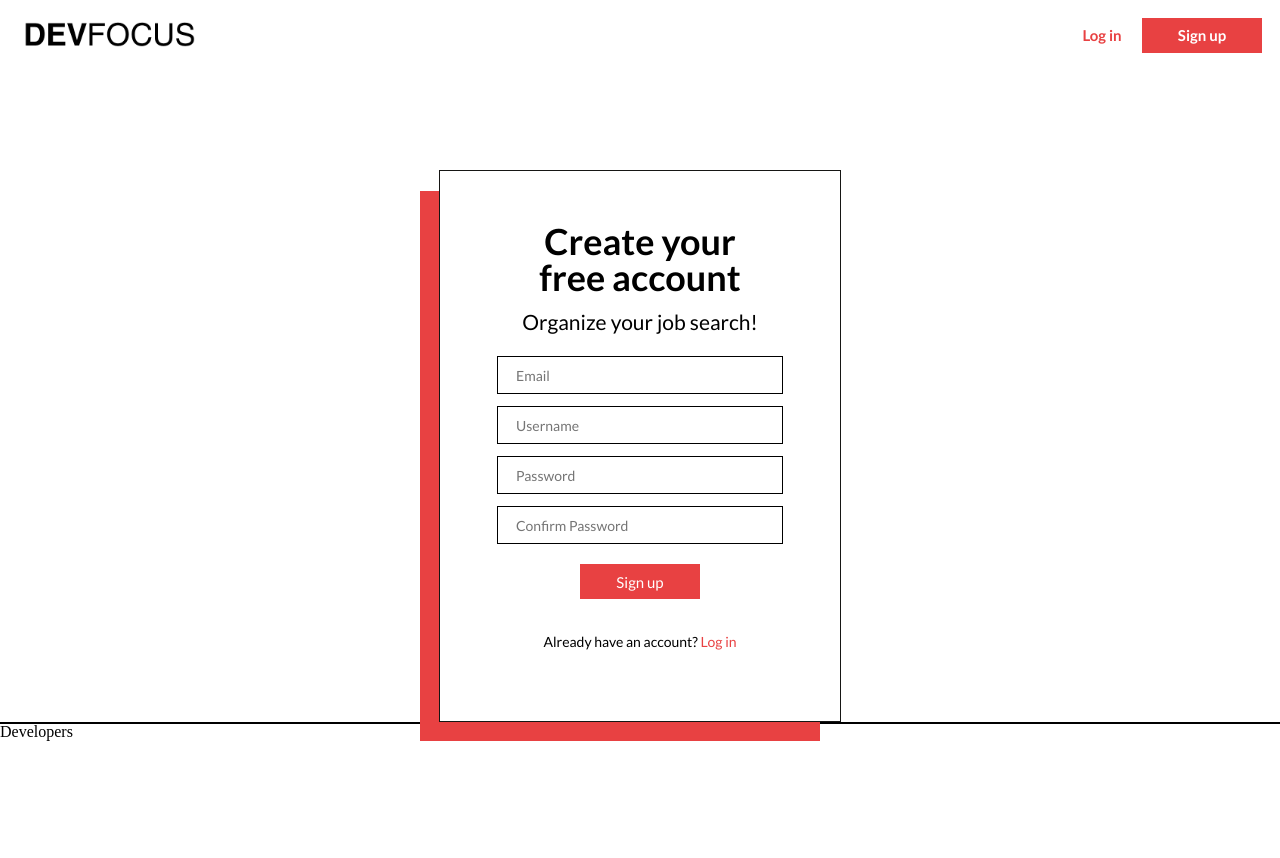
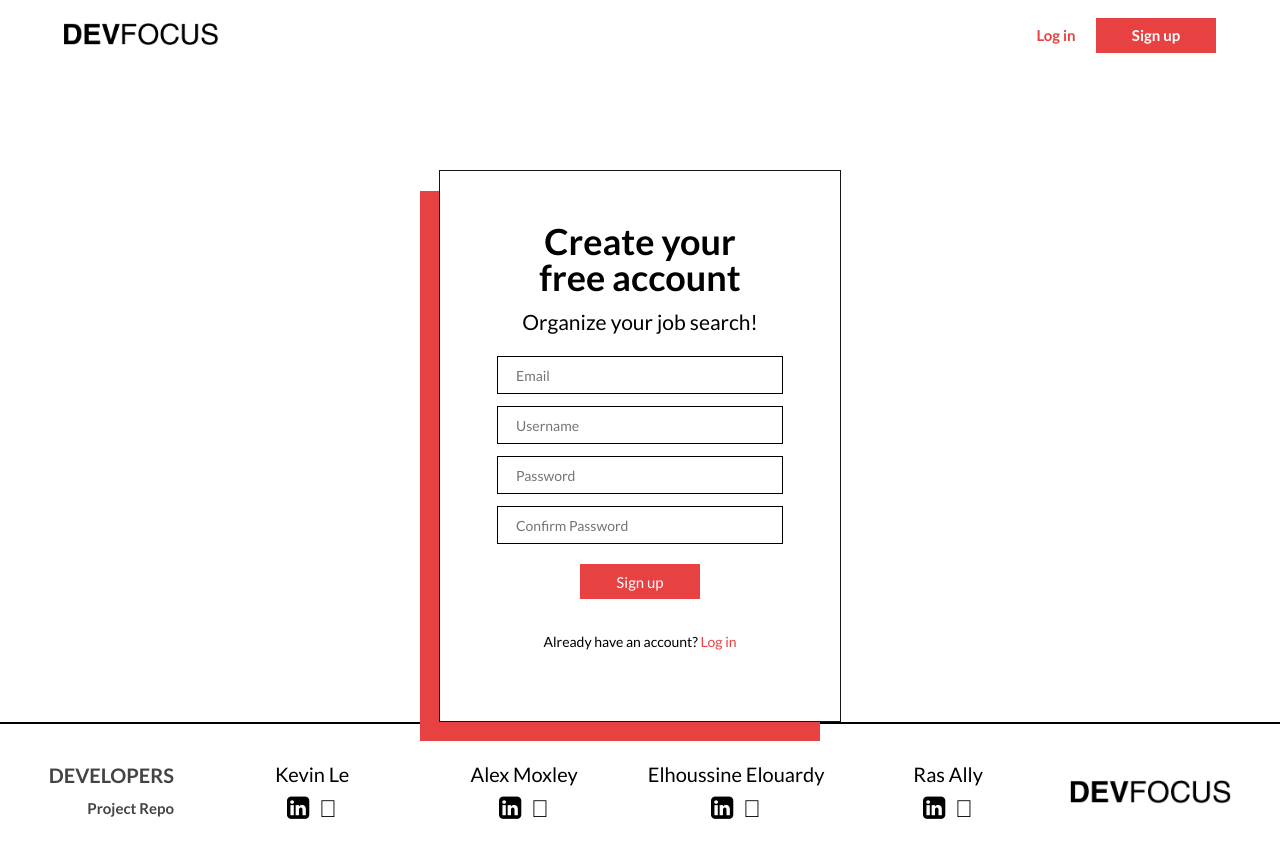
Before and after one commit to elhoussine/devfocus, a React (Create React App) app in the folder frontend/: page /#/signup in a window 1280 px wide. Shown: the top 858 px of the page. Built offline with nearby package versions, Linux system fonts and the light colour scheme.

Commit message:
create footer

```diff
--- a/frontend/public/index.html
+++ b/frontend/public/index.html
@@ -28,6 +28,15 @@
     <link rel="preconnect" href="https://fonts.googleapis.com">
 <link rel="preconnect" href="https://fonts.gstatic.com" crossorigin>
 <link href="https://fonts.googleapis.com/css2?family=Lato:wght@400;700&display=swap" rel="stylesheet">
+
+ <link
+      rel="stylesheet"
+      href="https://cdnjs.cloudflare.com/ajax/libs/font-awesome/4.7.0/css/font-awesome.min.css"
+    />
+ <link
+      rel="stylesheet"
+      href="https://cdnjs.cloudflare.com/ajax/libs/font-awesome/6.1.1/css/brands.min.css"
+    />
   </head>
   <body>
     <noscript>You need to enable JavaScript to run this app.</noscript>
--- a/frontend/src/components/Footer/Footer.jsx
+++ b/frontend/src/components/Footer/Footer.jsx
@@ -1,13 +1,70 @@
 import React from "react";
 import { Link } from "react-router-dom";
-import "./footer.css"
+import "./footer.css";
+import logo from "../../assets/logo-raleway-h40.png"
 
 function Footer() {
-  return(
+  return (
     <div className="footer-container">
-      <h1>Developers</h1>
+      <h1>
+        DEVELOPERS
+        <a
+          href="https://github.com/kevinledev/serene-brook-14726"
+          className="footer-rowname"
+        >
+          Project Repo
+        </a>
+        {/* <div className="footer-rowname">GitHub</div> */}
+      </h1>
+
+      <div className="dev-cards">
+        <div className="dev-card">
+          Kevin Le
+          <div className="devlinks">
+            <a class="fa fa-linkedin"></a>
+            <a
+              href="https://github.com/kevinledev"
+              class="fa-brands fa-github"
+            ></a>
+          </div>
+        </div>
+        <div className="dev-card">
+          Alex Moxley{" "}
+          <div className="devlinks">
+            <a class="fa fa-linkedin"></a>
+            <a
+              href="https://github.com/amoxley-dev"
+              class="fa-brands fa-github"
+            ></a>
+          </div>
+        </div>
+        <div className="dev-card">
+          Elhoussine Elouardy{" "}
+          <div className="devlinks">
+            <a class="fa fa-linkedin"></a>
+            <a
+              href="https://github.com/elhoussine"
+              class="fa-brands fa-github"
+            ></a>
+          </div>
+        </div>
+        <div className="dev-card">
+          Ras Ally{" "}
+          <div className="devlinks">
+            <a class="fa fa-linkedin"></a>
+            <a
+              href="https://github.com/RasAlly"
+              class="fa-brands fa-github"
+            ></a>
+          </div>
+        </div>
+        <Link to={`/`}>
+          {" "}
+          <img src={logo} height="24px"></img>
+        </Link>
+      </div>
     </div>
-  )
+  );
 }
 
 export default Footer;
--- a/frontend/src/components/Footer/footer.css
+++ b/frontend/src/components/Footer/footer.css
@@ -1,4 +1,73 @@
 .footer-container{
+  display: flex;
+  flex-direction:row;
+  justify-content: center;
   border-top: 2px solid black;
   height: 100px;
+  font-family: 'Lato', sans-serif;
+  padding: 40px 0px;
+  align-items: flex-start;
 }
+
+.footer-container h1{
+  font-size: 20px;
+  font-weight: 700;
+  /* margin-left:-200px; */
+  margin-right: 48px;
+  display: flex;
+  flex-direction: column;
+  align-items: flex-end;
+  color: #444444;
+  gap: 16px;
+      padding-top: 1px;
+}
+
+.footer-rowname{
+  color: #444444;
+  font-size: 15px;
+  text-decoration:none;
+}
+.footer-rowname:hover{
+  color: #E84142;
+}
+
+.dev-cards{
+  font-size: 20px;
+  display: flex;
+  flex-direction: row;
+  gap: 32px;
+  align-items: center;
+}
+
+.dev-card{
+  display: flex;
+  width: 180px;
+  flex-direction: column;
+  align-items: center;
+  gap: 11px;
+}
+
+.fa-linkedin{
+  color:black;
+  text-decoration: none;
+  font-size: 26px;
+}
+.fa-linkedin:hover{
+  color: #E84142;
+}
+
+.fa-github{
+  color:black;
+  text-decoration: none;
+  font-size: 24px;
+}
+.fa-github:hover{
+  color: #E84142;
+}
+
+.devlinks{
+  display: flex;
+  flex-direction: row;
+  align-items: center;
+  gap: 10px;
+}
--- a/frontend/src/components/Nav/NavBar.jsx
+++ b/frontend/src/components/Nav/NavBar.jsx
@@ -1,7 +1,7 @@
 import React from "react";
 import { Link, NavLink } from "react-router-dom";
 import "./navbar.css";
-import logo from "../../assets/logo-raleway-h48.png"
+import logo from "../../assets/logo-raleway-h44.png"
 
 class NavBar extends React.Component {
   constructor(props) {
@@ -76,7 +76,7 @@ class NavBar extends React.Component {
     return (
       <div className="navbar">
         <div className="navbar-content">
-          <Link to={`/`}><img src={logo} height="25px"></img></Link>
+          <Link to={`/`}><img src={logo} height="22px"></img></Link>
           {this.navLinks()}
           {this.getLinks()}
         </div>
--- a/frontend/src/components/Nav/navbar.css
+++ b/frontend/src/components/Nav/navbar.css
@@ -17,18 +17,15 @@
   /* background-color: #f5f5f5; */
   height: 100%;
   justify-content: space-between;
+  padding-left: 5%;
+  padding-right: 5%;
 }
 
-.navbar-content img{
-  margin-left: 24px;
-}
 
 .navbar-buttons{
-  margin-right: 18px;
   display: flex;
   flex-direction: row;
   align-items: center;
-
 }
 
 .navbar-buttons h1{
```
Also changed, not shown: frontend/src/assets/logo-raleway-h40.png (added), frontend/src/assets/logo-raleway-h44.png (added).
